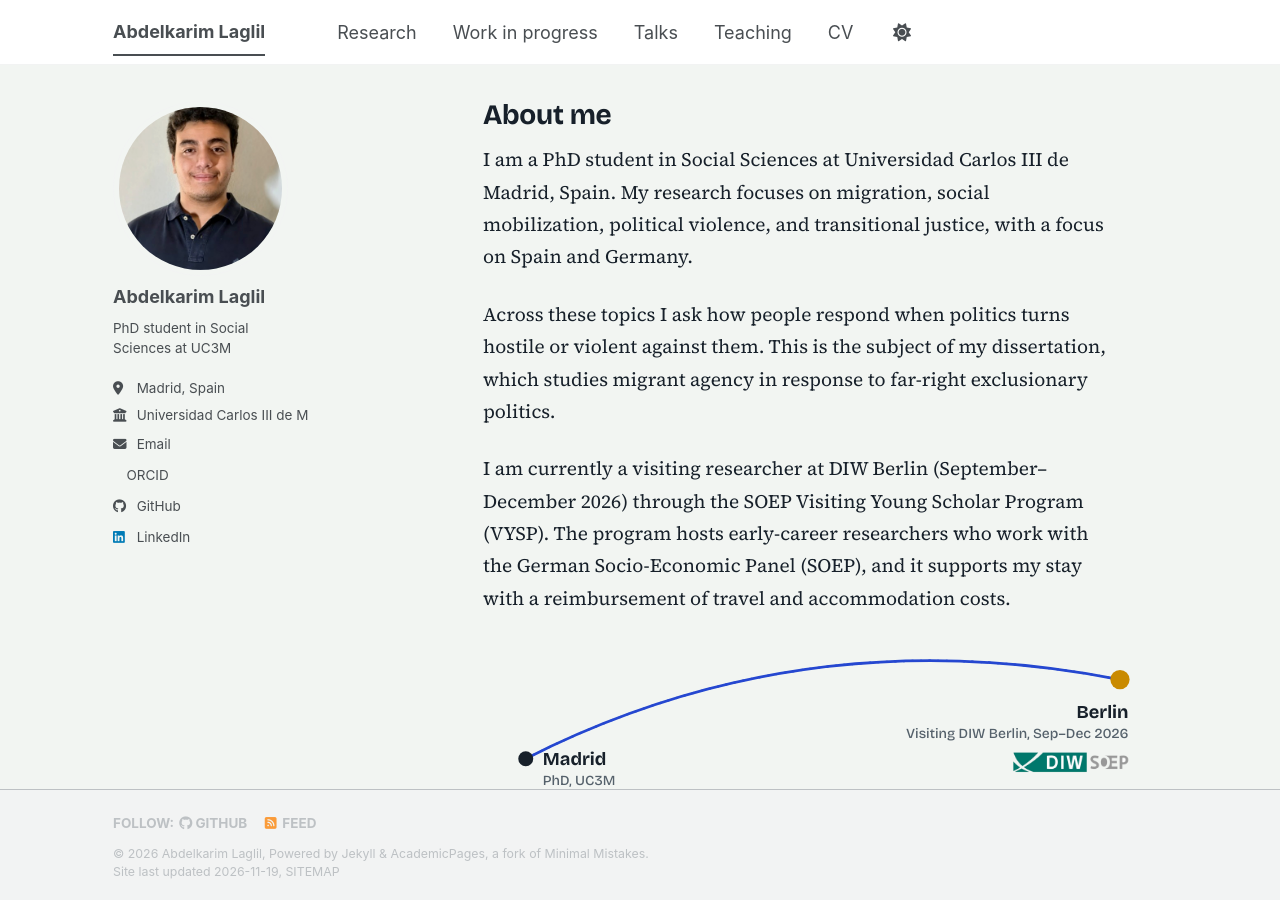
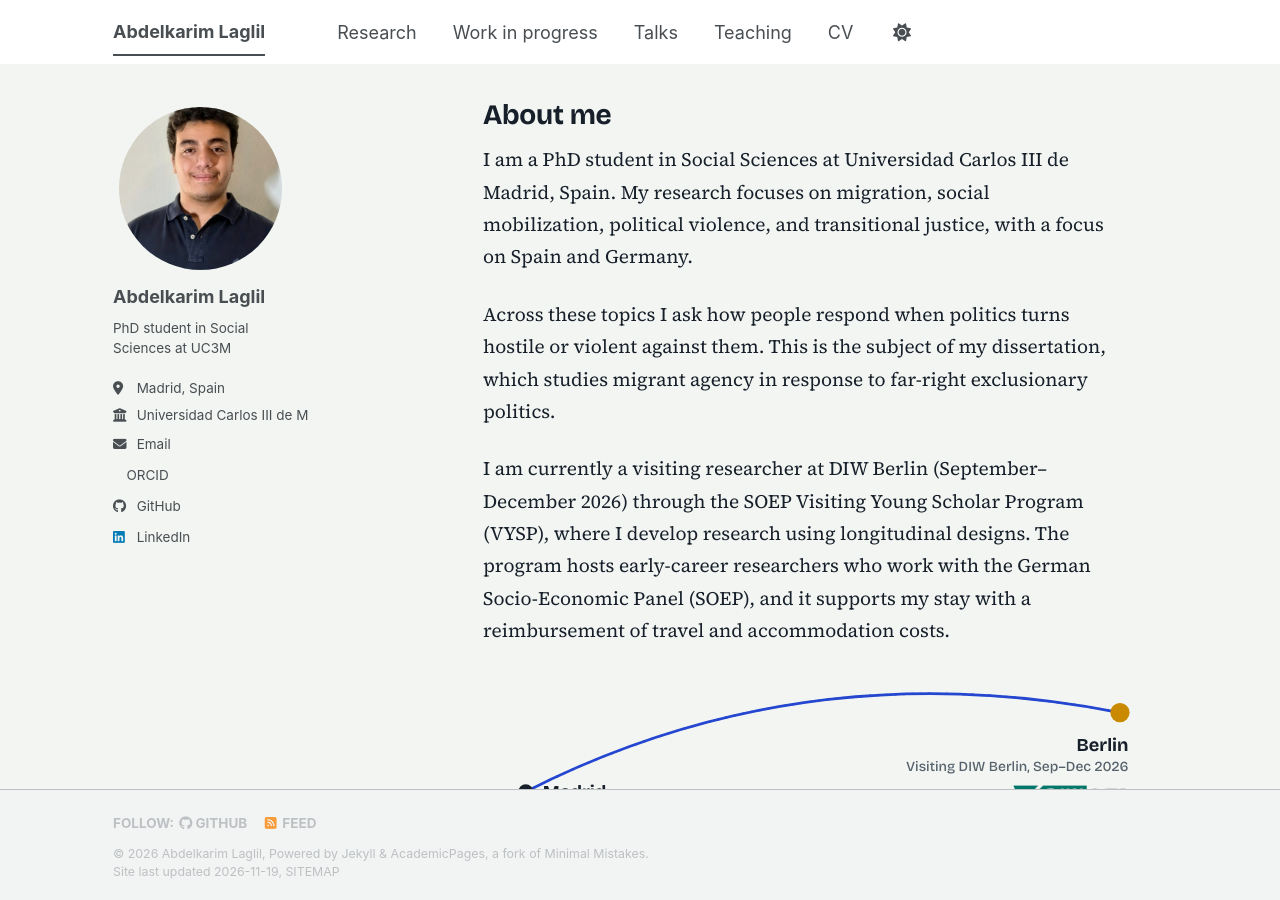
Before and after one commit to AbdelkarimLaglil/AbdelkarimLaglil.github.io, a Jekyll site: the page built from _pages/about.md, in a window 1280 px wide and 900 px high. Built offline with Jekyll 4.4.1, drawn with Linux system fonts in a browser that asks for light colours; a script bundle is joined from its source files by our own code; a style sheet for code colours, icons or effects is not loaded.

Commit message:
About: emphasize longitudinal designs
Co-Authored-By: Claude Sonnet 5.5 <noreply@anthropic.com>
Claude-Session: https://claude.ai/code/session_017vH5ZQkLibWayVuG7moGCB

```diff
--- a/_pages/about.md
+++ b/_pages/about.md
@@ -13,7 +13,7 @@ I am a PhD student in Social Sciences at Universidad Carlos III de Madrid, Spain
 
 Across these topics I ask how people respond when politics turns hostile or violent against them. This is the subject of my dissertation, which studies migrant agency in response to far-right exclusionary politics.
 
-I am currently a visiting researcher at DIW Berlin (September–December 2026) through the SOEP Visiting Young Scholar Program (VYSP). The program hosts early-career researchers who work with the German Socio-Economic Panel (SOEP), and it supports my stay with a reimbursement of travel and accommodation costs.
+I am currently a visiting researcher at DIW Berlin (September–December 2026) through the SOEP Visiting Young Scholar Program (VYSP), where I develop research using longitudinal designs. The program hosts early-career researchers who work with the German Socio-Economic Panel (SOEP), and it supports my stay with a reimbursement of travel and accommodation costs.
 
 <div class="lh-route">
 <svg viewBox="0 0 640 188" role="img" aria-label="Route from Madrid, where I do my PhD, to Berlin, where I am a visiting researcher from September to December 2026">
```
